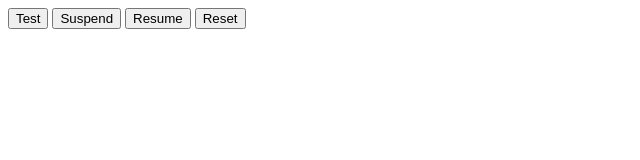
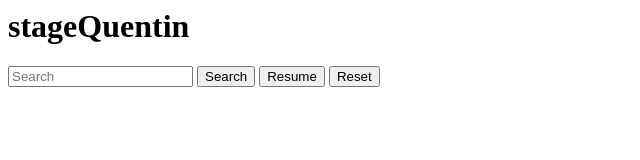
Before and after one commit to InsomniacGit/stageQuentin, a website: page freesound/test2.html in a window 1280 px wide. Both pictures are taken after a click on the button "Suspend". Shown: the whole page, without its empty margins (0-640 px from the left). Drawn offline with Linux system fonts and the light colour scheme.

Commit message:
Ajout d'une barre de recherche
Ajout de la barre de recherche.

Modification du nom des boutons audio, affiche le nom du sound et non l'id.

```diff
--- a/freesound/test2.html
+++ b/freesound/test2.html
@@ -25,16 +25,22 @@
     return Promise.all(promises);
   }
 
-  async function test() {
+  async function search() {
     //const arrayOfSoundIds = ['1234', '5678', '91011'];
-    const arrayOfSoundIds = await getSounds('dog');
+    const search = document.getElementById('search').value;
+    const arrayOfSound = await getSounds(search);
+
+    const arrayOfSoundIds = arrayOfSound.map(sound => sound[0]);
+    const arrayOfSoundNames = arrayOfSound.map(sound => sound[1]);
 
     const arrayOfAudioBuffers = await getAllSoundsArrayBuffersAsPromises(arrayOfSoundIds);
     // create an html button to play each sound
     const playButtons = document.getElementById('playButtons');
+    playButtons.innerHTML = '';
     arrayOfAudioBuffers.forEach((audioBuffer, index) => {
       const button = document.createElement('button');
-      button.innerHTML = `Play sound ${arrayOfSoundIds[index]}`;
+
+      button.innerHTML = arrayOfSoundNames[index];
 
       // play sound when button is clicked
       button.addEventListener('click', () => {
@@ -52,33 +58,52 @@
       // get ids of each sound
       const response = await fetch(url);
       const data = await response.json();
-      const arrayOfSoundIds = data.results.map(sound => sound.id);
-      return arrayOfSoundIds;
+      const arrayOfSoundIdsAndNames = data.results.map(sound => [sound.id, sound.name]);
+      return arrayOfSoundIdsAndNames;
     }
   }
 
-  async function suspend() {
-    audioContext.suspend();
-  }
-
-  async function resume() {
-    audioContext.resume();
+  var lec = true;
+  async function lecture() {
+    if (lec) {
+      document.getElementById("buttonLecture").innerHTML = "Resume";
+      lec = false;
+      audioContext.suspend();
+    } else {
+      document.getElementById("buttonLecture").innerHTML = "Suspend";
+      lec = true;
+      audioContext.resume();
+    }
   }
 
   async function reset() {
     audioContext.close();
     newAudioContext = new AudioContext();
     audioContext = newAudioContext;
+    lec = true;
+    document.getElementById("buttonLecture").innerHTML = "Suspend";
   }
 
 </script>
+
 <html>
-  <button onclick="test()">Test</button>
-  <button onclick="suspend();">Suspend</button>
-  <button onclick="resume();">Resume</button>
-  <button onclick="reset();">Reset</button>
+  <head>
+    <title>stageQuentin</title>
+  </head>
+  <body>
+    <h1>stageQuentin</h1>
 
-<div id="playButtons">
-</div>
+    <input type="text" id="search" name="search" placeholder="Search">
+
+
+    <button id="buttonSearch" onclick="search()">Search</button>
+    <button id="buttonLecture" onclick="lecture();">Suspend</button>
+    <button id="reset" onclick="reset();">Reset</button>
+
+    <div id="playButtons">
+
+    </div>
+
+  </body>
 
 </html>
```
